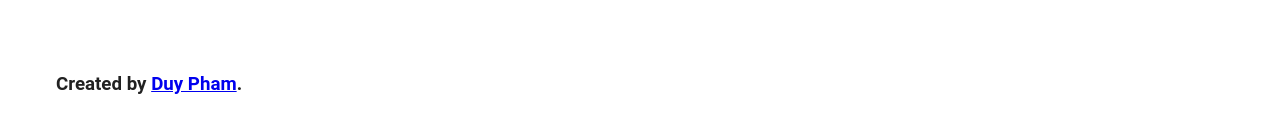
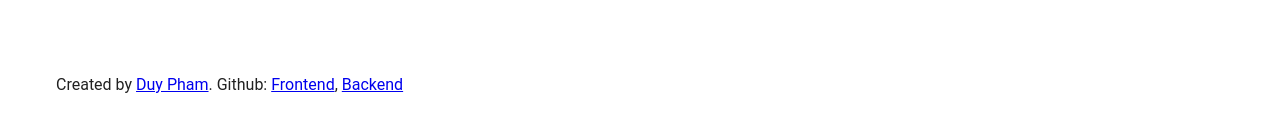
Before and after one commit to qbit-0/file-viewer, a Vue app in the folder file-viewer/: page /files in a window 1280 px wide. Shown: the part 559-692 px from the top of the page. Built offline with nearby package versions, Linux system fonts and the light colour scheme; no server answers.

Commit message:
Add github links

```diff
--- a/file-viewer/src/views/FilesView.vue
+++ b/file-viewer/src/views/FilesView.vue
@@ -7,7 +7,10 @@
   </v-main>
   <v-footer>
     <v-container>
-      <h3>Created by <a href="https://duypham.tech/">Duy Pham</a>.</h3>
+      <p>
+        Created by <a href="https://duypham.tech/">Duy Pham</a>. Github: <a href="https://github.com/qbit-0/file-viewer-frontend">Frontend</a>,
+        <a href="https://github.com/qbit-0/file-viewer-backend">Backend</a>
+      </p>
     </v-container>
   </v-footer>
 </template>
```
